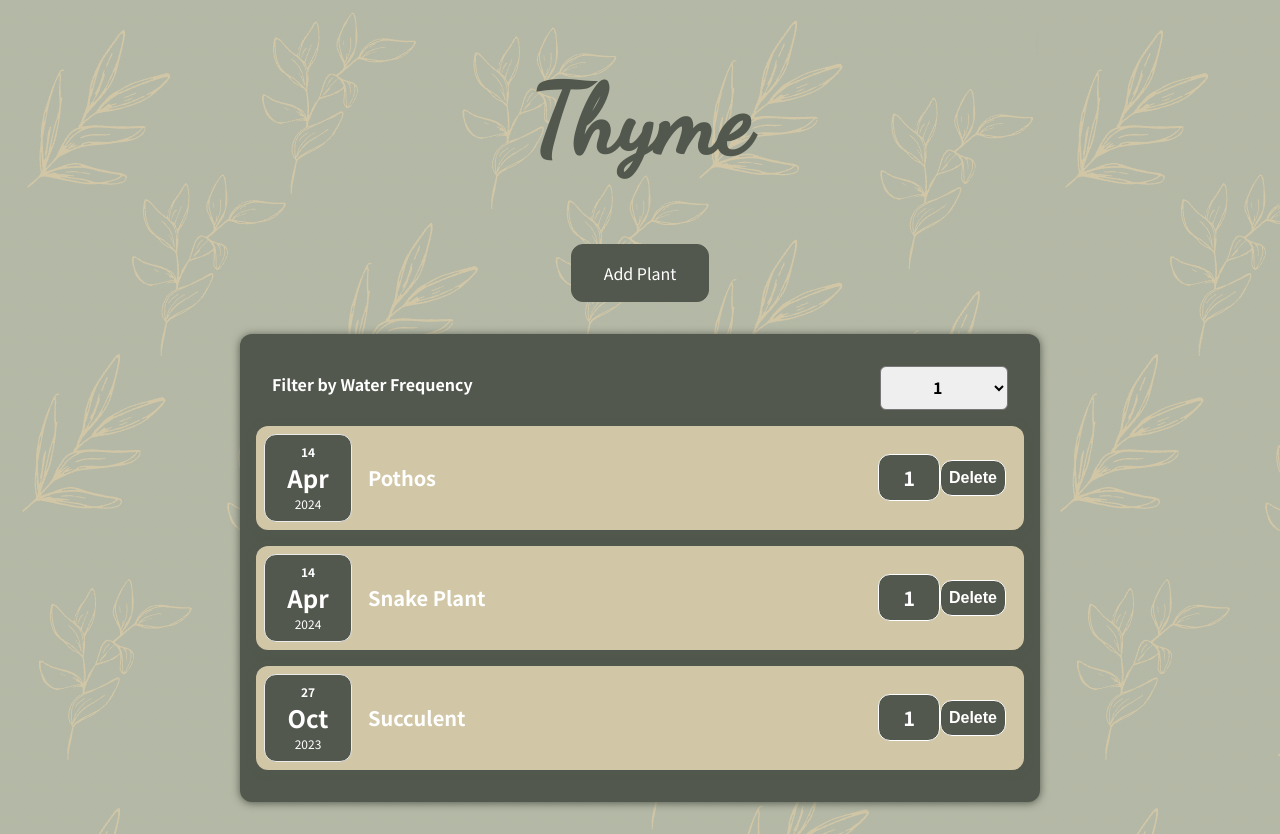
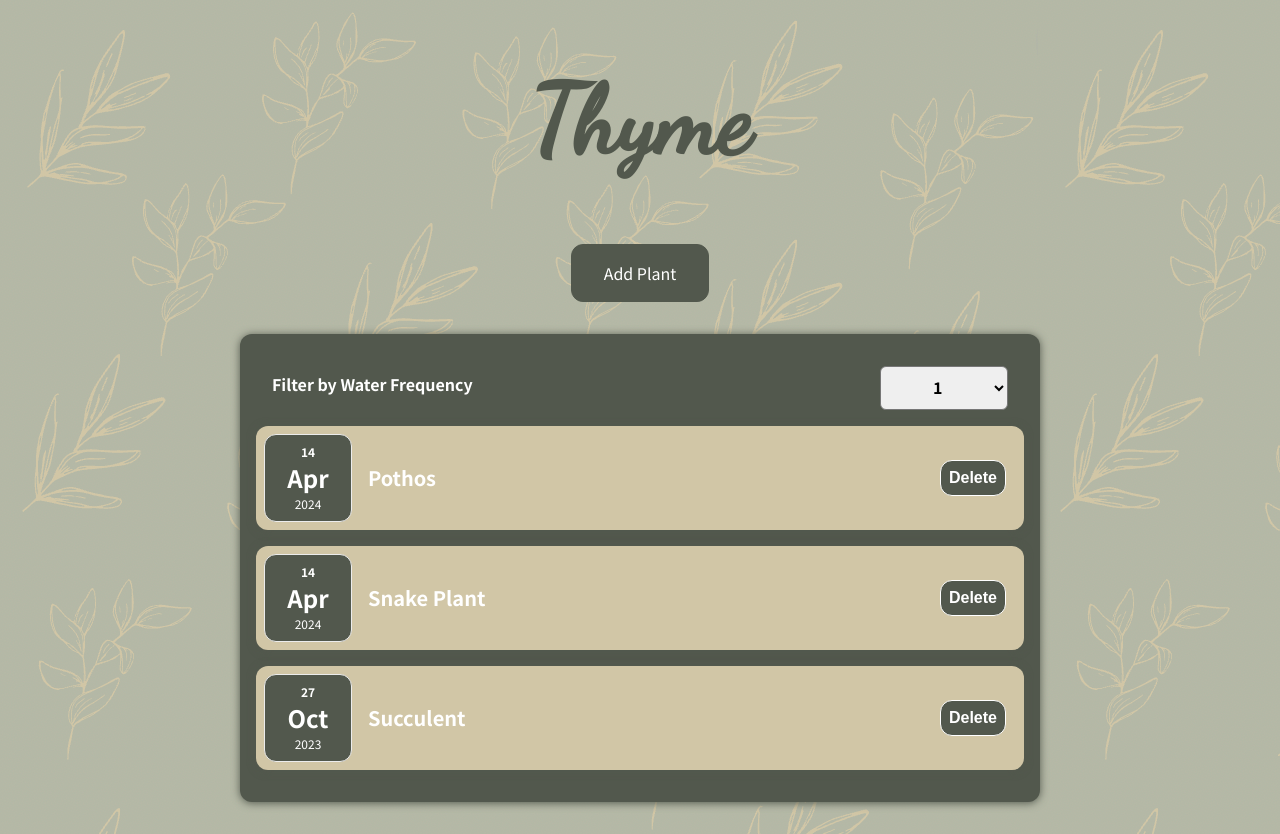
Before and after one commit to alyssa-finke/watering-thyme, a React (Create React App) app: page / in a window 1280 px wide. Built offline with nearby package versions, Linux system fonts and the light colour scheme.

Commit message:
remove water frequency on plant

```diff
--- a/src/components/Plants/Plant.js
+++ b/src/components/Plants/Plant.js
@@ -13,7 +13,7 @@ const Plant = (props) => {
                 <FirstWater firstWater={props.firstWater} />
                 <div className="plant-info">
                     <h2>{props.name}</h2>
-                    <div className="water-frequency">{props.frequency}</div>
+                    {/*<div className="water-frequency">{props.frequency}</div> */}
                 </div>
                 <button id={props.id} className="delete-button" onClick={() => handleDeleteItem(props.id)}>Delete</button>
             </Card>
```
